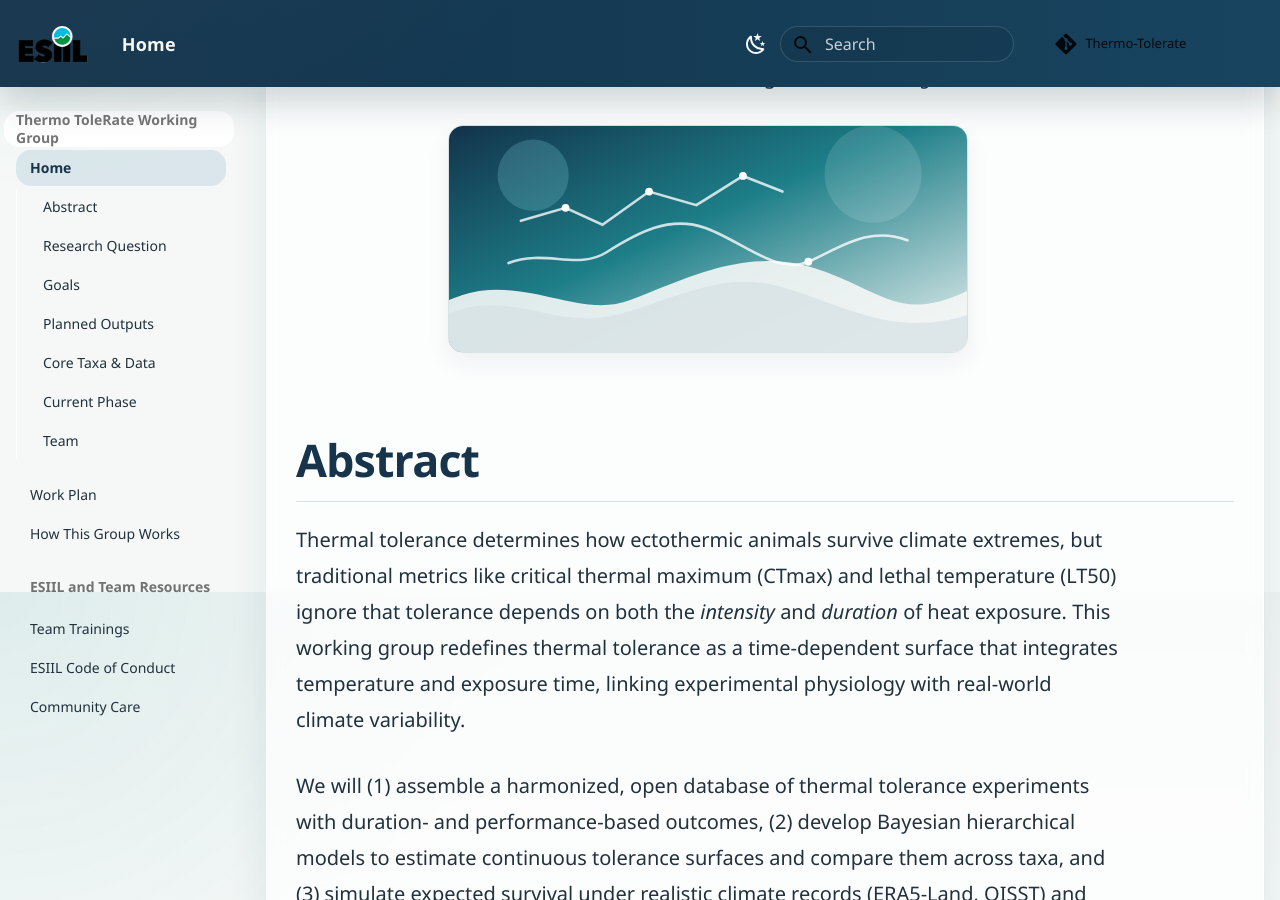
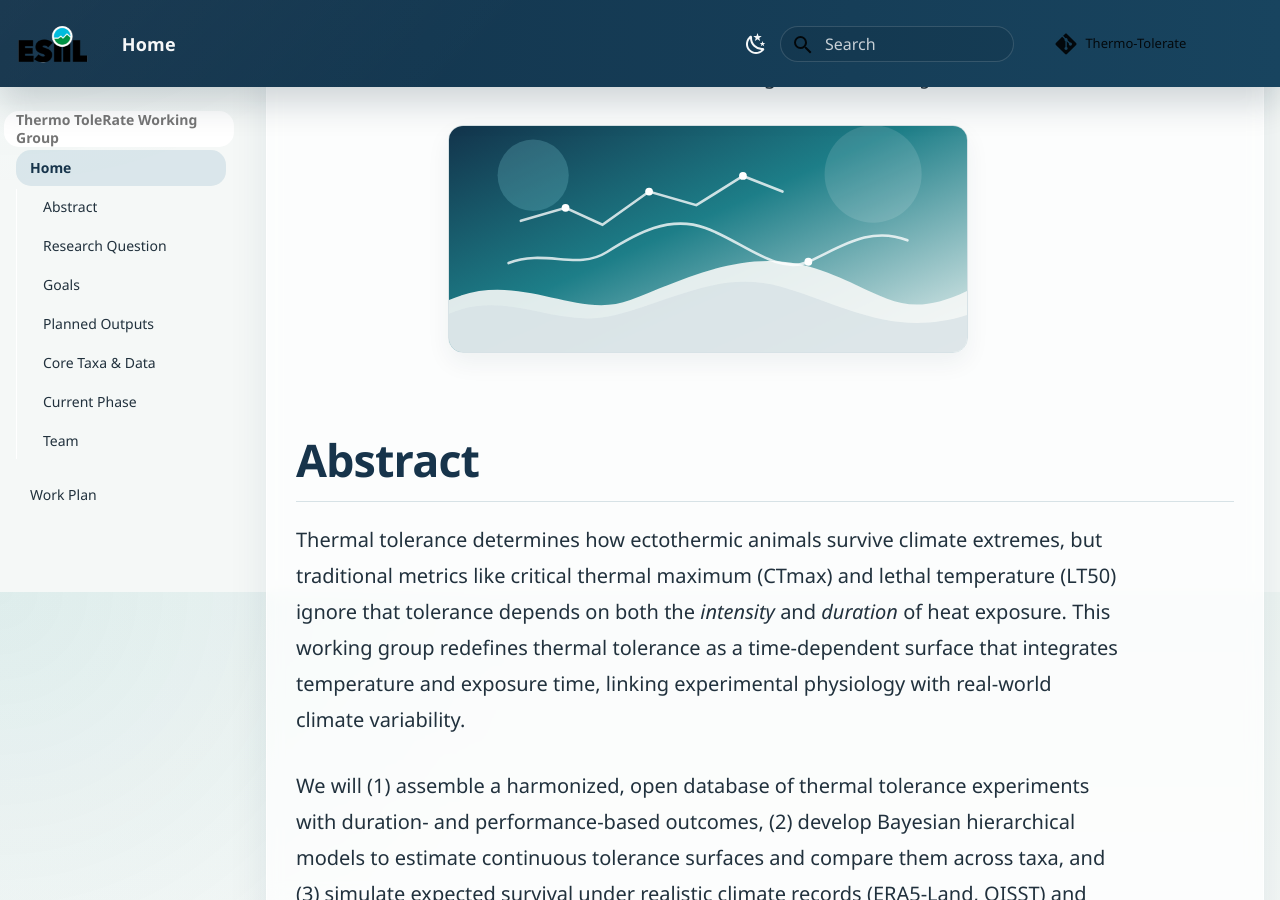
Before and after one commit to CU-ESIIL/Thermo-Tolerate, an MkDocs documentation site: the page built from docs/index.md, in a window 1280 px wide and 900 px high, scrolled down 308 px. Built offline with MkDocs 1.6.1 and Material for MkDocs 9.7.7, drawn with Linux system fonts in a browser that asks for light colours; comment, search, counter and statistics services are not loaded.

Commit message:
Comment out group operations and resources in nav
Comment out navigation items related to group operations and resources.

```diff
--- a/mkdocs.yml
+++ b/mkdocs.yml
@@ -15,11 +15,11 @@ copyright: 'Copyright &copy; 2024 University of Colorado Boulder'
 nav:
   - Home: index.md
   - Work Plan: work-plan.md
-  - How This Group Works: how-this-group-works.md
-  - ESIIL and Team Resources:
-      - Team Trainings: esiil-resources/team-trainings.md
-      - ESIIL Code of Conduct: esiil-resources/code-of-conduct.md
-      - Community Care: community-care.md
+#  - How This Group Works: how-this-group-works.md
+#  - ESIIL and Team Resources:
+#      - Team Trainings: esiil-resources/team-trainings.md
+#      - ESIIL Code of Conduct: esiil-resources/code-of-conduct.md
+#      - Community Care: community-care.md
 
 # Configuration
 theme:
```
